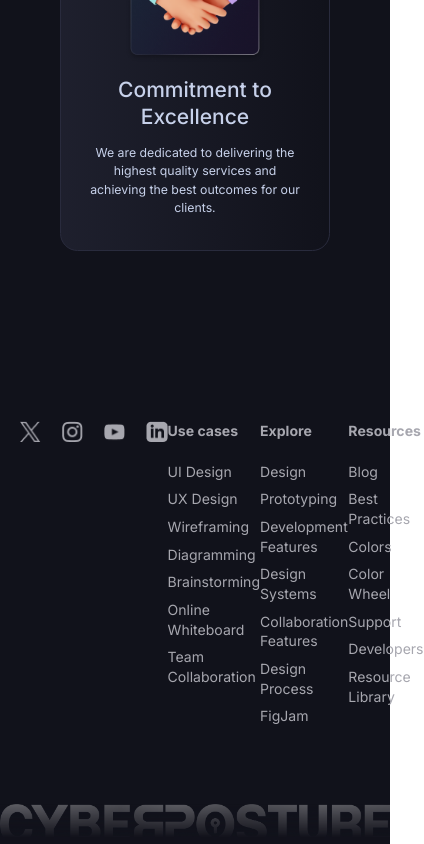
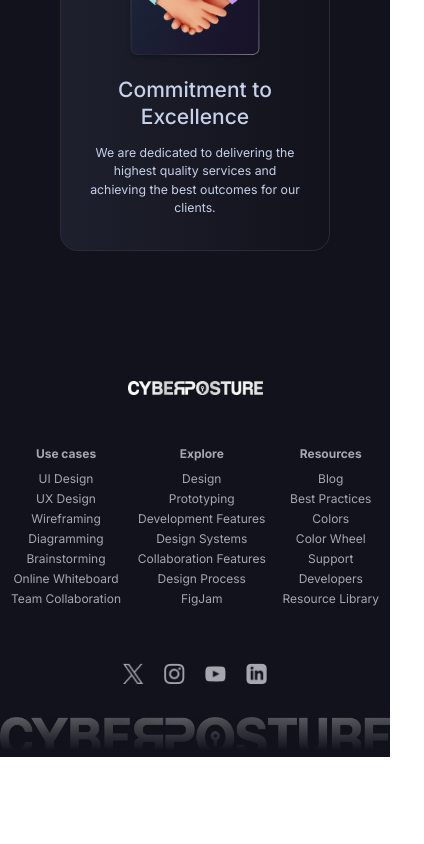
Before and after one commit to estheroluwabuyi/cyberposture--v2, a React (Vite) app: page /about in a window 390 px wide. Shown: the part 1629-2473 px from the top of the page, 424 px wide, since content can reach past the window. After the commit the page ends 2386 px from the top, so only its background shows below. Built offline with nearby package versions, Linux system fonts and the light colour scheme.

Commit message:
Wrap up media queries for screens below 767px

```diff
--- a/src/components/Footer.jsx
+++ b/src/components/Footer.jsx
@@ -8,9 +8,11 @@ function Footer() {
     <section className="footer" id="contact">
       <div className="footer-list">
         <FooterApps />
-        <FooterCases />
-        <FooterExplore />
-        <FooterResources />
+        <div className="footer-list-lists">
+          <FooterCases />
+          <FooterExplore />
+          <FooterResources />
+        </div>
 
         <div className="footer-list-img">
           <img src="cyber-logo.png" alt="cyberposture" />
--- a/src/index.css
+++ b/src/index.css
@@ -306,6 +306,7 @@ img {
 
 .brands {
   color: white;
+  background: var(--background-color);
   width: 100%;
   padding-bottom: 2rem;
 }
@@ -634,6 +635,13 @@ img {
   height: 21.08px;
 }
 
+.footer-list-lists {
+  display: flex;
+  width: 70%;
+  justify-content: space-around;
+  text-align: center;
+}
+
 .footer-list {
   display: flex;
   justify-content: space-between;
@@ -914,7 +922,7 @@ img {
   }
 
   .service-card-title {
-    line-height: 20px;
+    line-height: 1.5;
   }
 
   .service-card-texts {
@@ -982,4 +990,163 @@ img {
     font-size: var(--font-size-base);
     line-height: 2.5rem;
   }
+
+  /* FOOTER */
+  .footer {
+    background-color: var(--background-color);
+  }
+
+  .footer-apps {
+    gap: 2rem;
+    align-self: center;
+  }
+
+  .footer-apps img {
+    width: 2.1rem;
+    height: auto;
+  }
+
+  .footer-list {
+    flex-direction: column-reverse;
+    padding: 3rem 1.1rem;
+  }
+
+  .footer-list-img {
+    width: 13.5rem;
+    height: auto;
+    align-self: center;
+  }
+
+  .footer-links {
+    font-size: 1.2rem;
+    line-height: 1;
+
+    display: flex;
+    flex-direction: column;
+  }
+
+  .footer-list-lists {
+    margin: 5rem 0;
+    display: flex;
+    justify-content: space-between;
+    text-align: center;
+    width: 100%;
+  }
+
+  .footer-links-header {
+    padding-bottom: 1.3rem;
+  }
 }
+
+@media (min-width: 768px) {
+  .nav-card {
+    display: none;
+  }
+
+  .nav-banner {
+    display: none;
+  }
+
+  .nav-bar {
+    display: flex;
+  }
+
+  .nav-bar-links {
+    gap: 2.1rem;
+  }
+
+  .nav-bar-logo {
+    width: 16.95rem;
+    height: 1.76rem;
+  }
+
+  .nav-bar-links li {
+    font-size: 1.8rem;
+  }
+
+  .nav-bar-menu {
+    display: none;
+  }
+
+  .nav-bar-close {
+    display: none;
+  }
+
+  .nav-bar-logo {
+    width: 16.95rem;
+    height: 1.76rem;
+  }
+
+  .nav-bar {
+    display: flex;
+  }
+
+  .nav-bar-links {
+    gap: 2.1rem;
+  }
+
+  .nav-bar-links li {
+    font-size: 1.8rem;
+  }
+
+  .nav-bar-menu {
+    display: none;
+  }
+
+  .nav-bar-close {
+    display: none;
+  }
+
+  .nav-bar-logo {
+    width: 16.95rem;
+    height: 1.76rem;
+  }
+
+  .hero-heading {
+    font-size: 4.3rem;
+  }
+
+  .hero-dynamic-texts li {
+    font-size: 21.1rem;
+  }
+
+  .hero-texts {
+    font-size: var(--font-size-md);
+    line-height: 2.8rem;
+  }
+
+  .hero-btns {
+    gap: 2rem;
+  }
+
+  .brands-container {
+    grid-template-columns: repeat(6, 1fr);
+  }
+
+  .brands-container div {
+    padding: 0 3.2rem;
+  }
+
+  .brands-container div:not(:last-child)::after {
+    content: "";
+    position: absolute;
+    right: 0;
+    top: 0;
+    background: var(--border-color);
+    height: 100%;
+    width: 0.15rem;
+  }
+
+  .custom-heading {
+    font-size: 4.2rem;
+  }
+
+  .about-container {
+    grid-template-columns: repeat(4, 1fr);
+  }
+
+  .about-card {
+    width: 297.29px;
+    height: 414.56px;
+  }
+}
```
